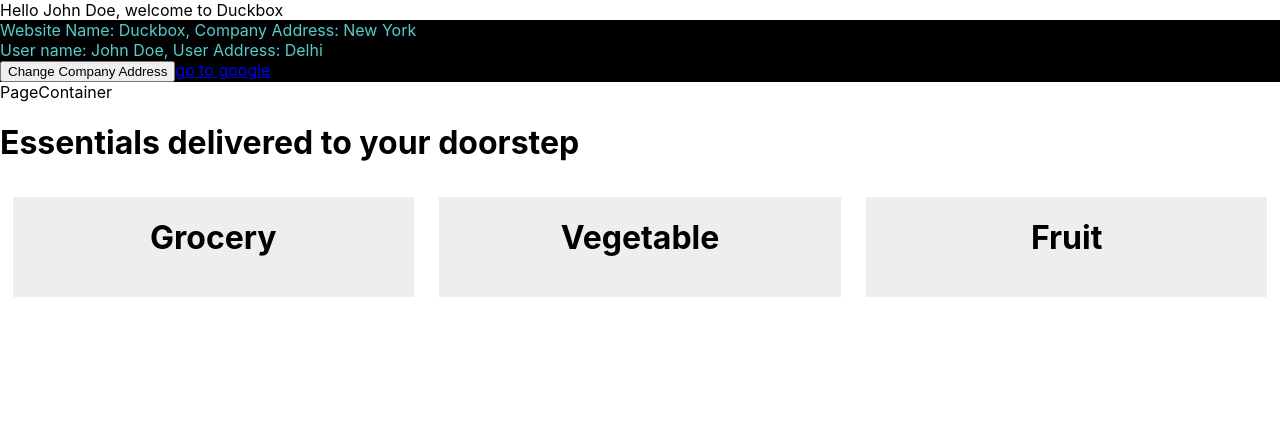
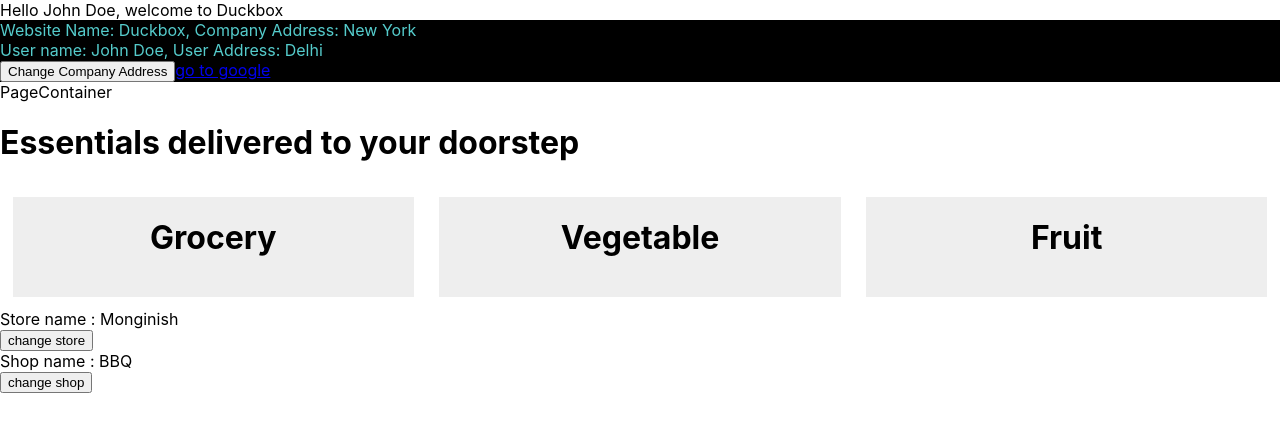
Before and after one commit to jyotixkarmakar/duckbox, a React (Create React App) app: page / in a window 1280 px wide. Shown: the top 432 px of the page. Built offline with nearby package versions, Linux system fonts and the light colour scheme.

Commit message:
useState example

```diff
--- a/src/pages/homepage/HomePage.tsx
+++ b/src/pages/homepage/HomePage.tsx
@@ -1,8 +1,18 @@
+import { useState } from "react";
+
 const HomePage = (props: any) => {
+    let storename = "Monginish"
+    const changeStore = () => {
+        storename = "A B Sweets";
+    }
+    const changeShop = () => {
+        setShopName("Big Bazar")
+    }
+    const [shopName, setShopName] = useState("BBQ");
     return (
         <div>
             <h1>Essentials delivered to your doorstep</h1>
-            <div style={{ display: "flex",textAlign:"center" }}>
+            <div style={{ display: "flex", textAlign: "center" }}>
                 <div style={{ width: "32%", margin: "1%", height: "100px", background: "#eee" }}>
                     <h1>Grocery</h1>
                 </div>
@@ -13,6 +23,14 @@ const HomePage = (props: any) => {
                     <h1>Fruit</h1>
                 </div>
             </div>
+            <div>Store name : {storename}</div>
+            <button onClick={changeStore}>
+                change store
+            </button>
+            <div>Shop name : {shopName}</div>
+            <button onClick={changeShop}>
+                change shop
+            </button>
         </div>
     )
 }
```
